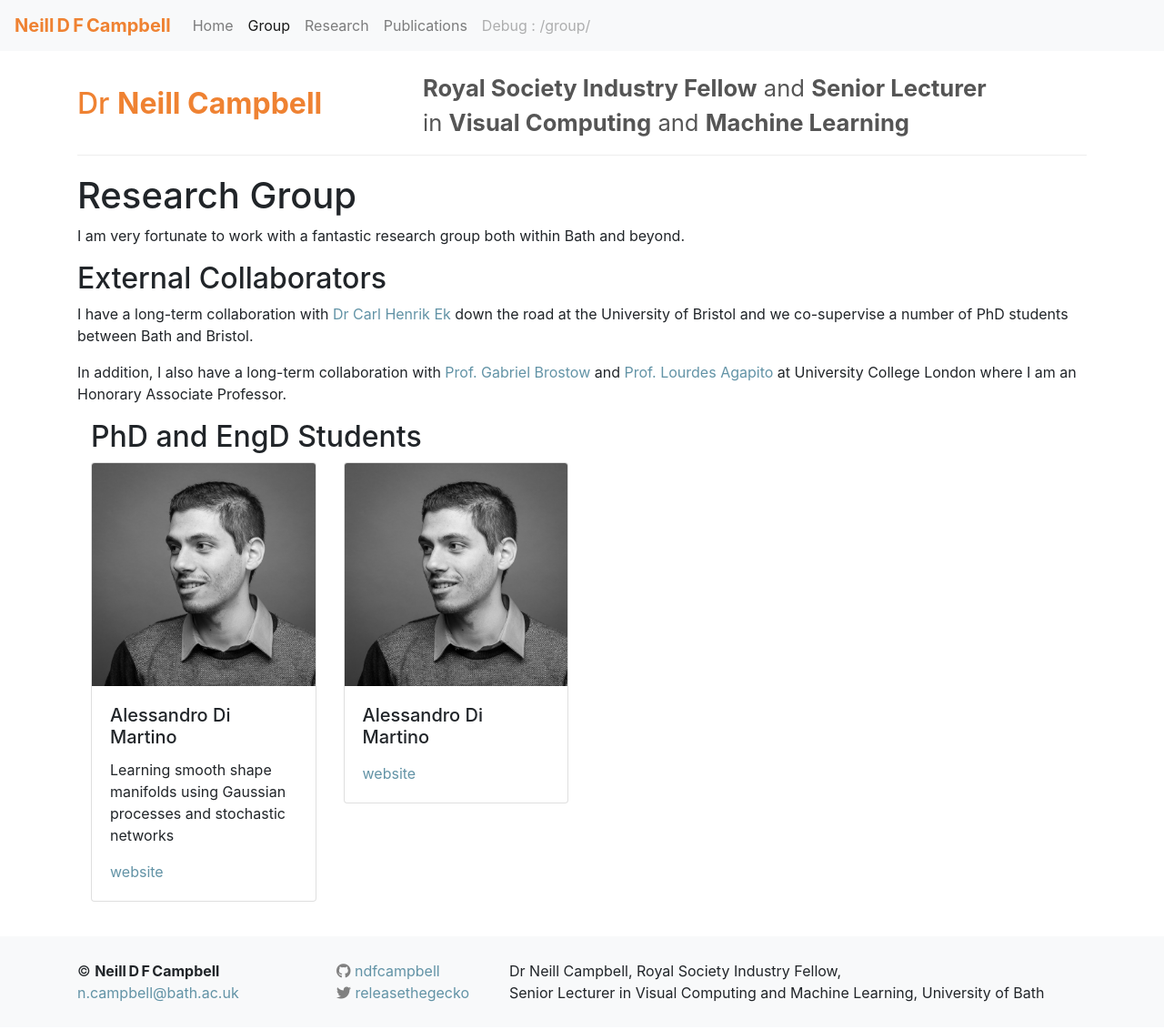
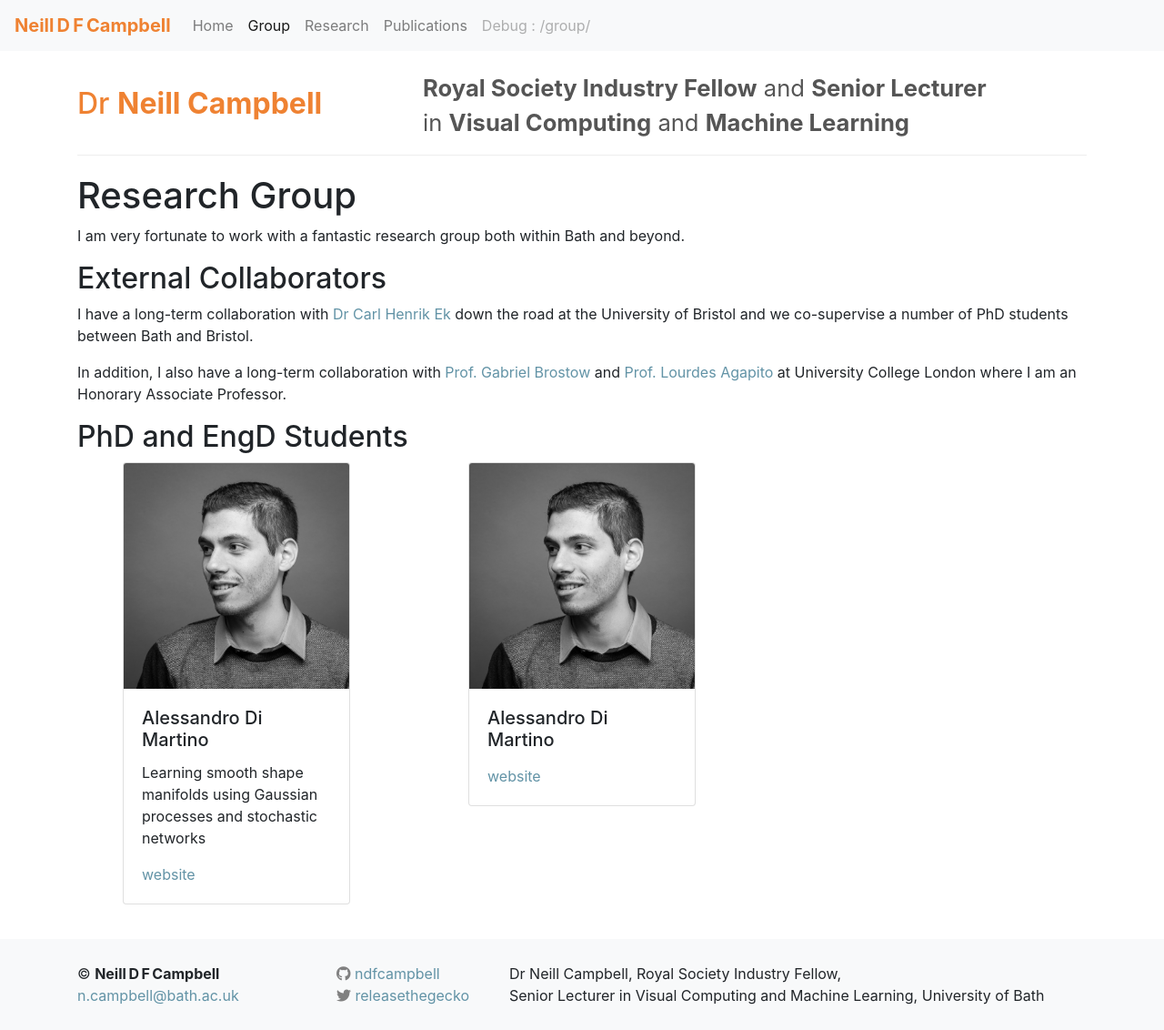
Before and after one commit to mathematics-and-algorithms-for-data/mathematics-and-algorithms-for-data.github.io, a Jekyll site: the page built from group.md, in a window 1280 px wide. Shown: the whole page at 91% size. Built offline with Jekyll 4.4.1, drawn with Linux system fonts in a browser that asks for light colours; nearby versions of some CDN libraries.

Commit message:
Tidy up.

```diff
--- a/group.md
+++ b/group.md
@@ -14,21 +14,21 @@ I have a long-term collaboration with [Dr Carl Henrik Ek](http://carlhenrik.com)
 
 In addition, I also have a long-term collaboration with [Prof. Gabriel Brostow](http://www0.cs.ucl.ac.uk/staff/g.brostow/) and [Prof. Lourdes Agapito](http://www0.cs.ucl.ac.uk/staff/l.agapito/) at University College London where I am an Honorary Associate Professor.
 
-<div class="container">
+<div><!-- class="container">-->
 {% assign grouped_people = site.data.group.people | group_by:"category" %}
 {% for group in grouped_people %}
 	{% assign skip=false %}
 	{% case group.name %}
 		{% when "pgr" %}
-		<h2>PhD and EngD Students</h2>
+		<h2 class="">PhD and EngD Students</h2>
 		{% else %}
 		{% assign skip=true %}
 	{% endcase %}
 	{% unless skip %}
 		<div class="row">
 		{% for item in group.items %}
-		<div class="col-xs-12 col-sm-6 col-md-4 col-lg-3 mb-2">
-		<div class="card mx-auto" style="max-width: 250px;"> <!-- align-items-center shadow-sm p-1 mb-3 bg-white rounded border border-light">-->
+		<div class="col-xs-12 col-sm-6 col-md-4 col-lg-4 mb-2">
+		<div class="card mx-auto" style="max-width: 250px;">
 		  	{% if item.id > "" %}
 				{% capture image_file %}{{ site.baseurl }}/assets/images/mugshots/{{ item.id }}.jpg{% endcapture %}
 				<img src="{{ image_file }}" class="card-img-top" alt="{{ item.id }}" style="width:100%">
@@ -46,29 +46,3 @@ In addition, I also have a long-term collaboration with [Prof. Gabriel Brostow](
 	{% endunless %}
 {% endfor %}
 </div>
-
-
-<!--
-<div>
-{% assign grouped_people = site.data.group.people | group_by:"category" %}
-{% for group in grouped_people %}
-	<p><b>{{ group.name }}</b></p>
-	<div class="row">
-	{% for item in group.items %}
-	<div class="col-3 align-items-center shadow-sm p-1 mb-3 bg-white rounded border border-light">
-		<div class="">
-			{% if item.id > "" %}
-				{% capture image_file %}{{ site.baseurl }}/assets/images/mugshots/{{ item.id }}.jpg{% endcapture %}
-				<img src="{{ image_file }}" class="img-fluid" alt="{{ item.id }}" style="width:100%">
-			{% endif %}
-			<p>{{ item.name }}</p>
-		</div>
-	</div>
-	{% endfor %}
-	</div>
-{% endfor %}
-</div>
-
-
-# Foo
--->
```
